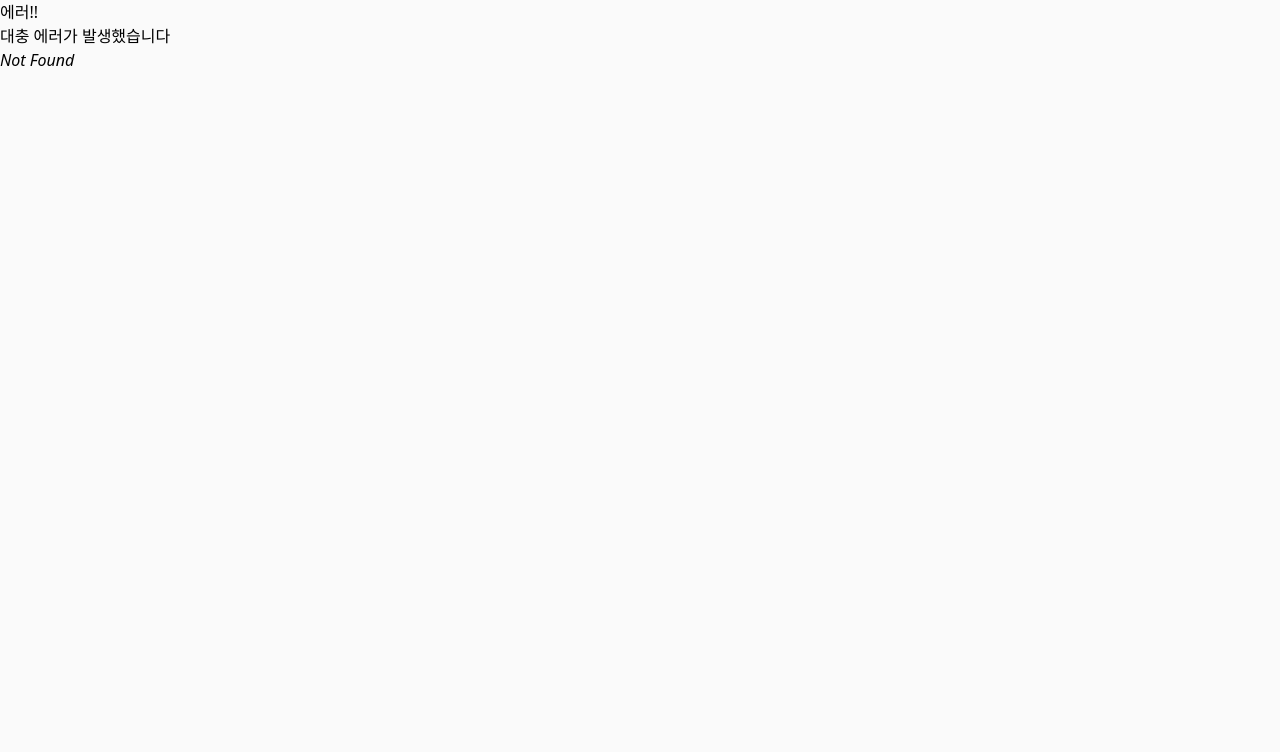
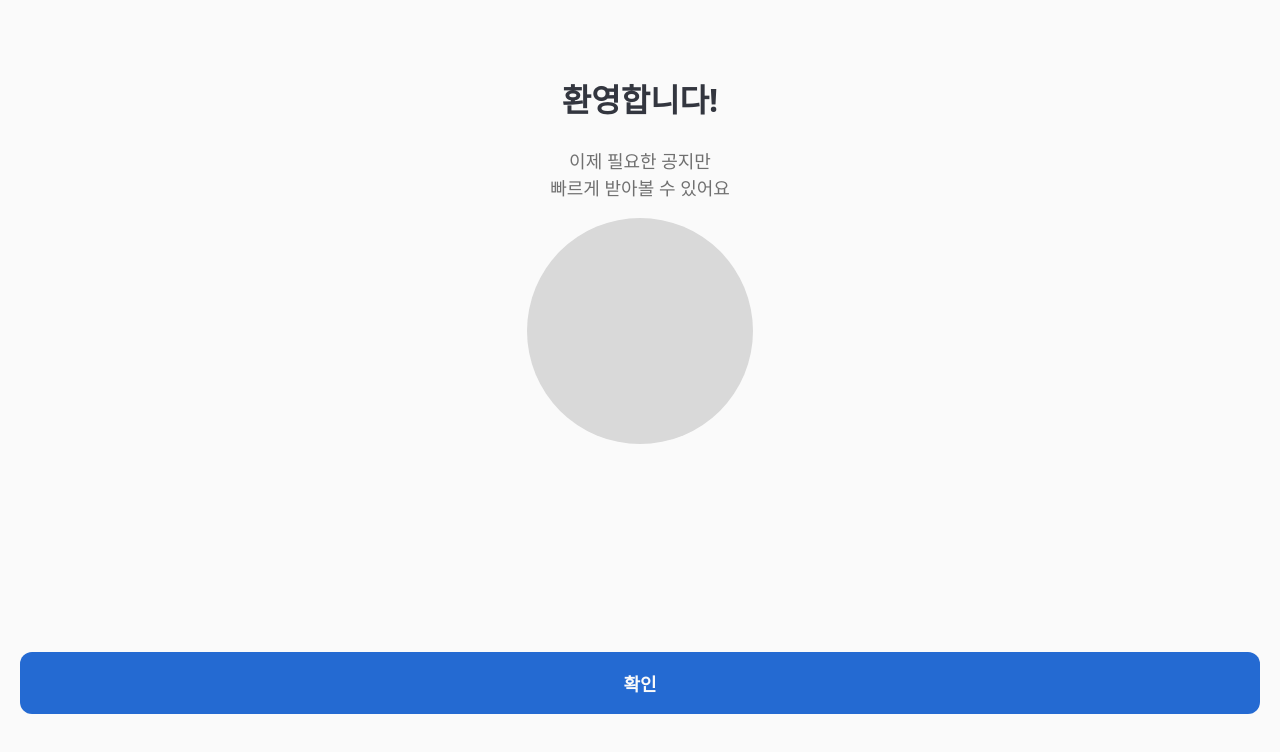
Before and after one commit to Head-4/Head-4-FE, a React (Create React App) app: page /register/complete in a window 1280 px wide. Before the commit this address had no page. Shown: the top 752 px of the page. Built offline with nearby package versions, Linux system fonts and the light colour scheme; a web font is replaced by a local one.

Commit message:
feat: completePage add, headerLayout GlobalButton modify

```diff
--- a/src/components/GlobalButton.tsx
+++ b/src/components/GlobalButton.tsx
@@ -1,17 +1,33 @@
 import React from 'react';
 import styled from "styled-components";
-import {useNavigate} from "react-router-dom";
+import {useLocation, useNavigate} from "react-router-dom";
 
 interface GlobalButtonProps {
     isActive: boolean
 }
 
 export default function GlobalButton({isActive}: GlobalButtonProps) {
+    const location = useLocation();
     const navigate = useNavigate();
 
+    const pathName = location.pathname;
+
     const clickButton = () => {
-        navigate('/register/keyword');
-    }
+        switch (pathName) {
+            case '/register/university':
+                navigate('/register/keyword');
+                break;
+            case '/register/keyword':
+                navigate('/register/complete');
+                break;
+            case '/register/complete':
+                navigate('/');
+                break;
+            default:
+                navigate('/');
+                break;
+        }
+    };
 
     return (
         <GlobalButtonWrapper
@@ -19,7 +35,11 @@ export default function GlobalButton({isActive}: GlobalButtonProps) {
             $isActive={isActive}
             disabled={!isActive}
         >
-            다음
+            {pathName === '/register/complete' ?
+                "확인"
+                :
+                "다음"
+            }
         </GlobalButtonWrapper>
     );
 }
--- a/src/layout/Header.tsx
+++ b/src/layout/Header.tsx
@@ -17,7 +17,12 @@ export default function Header({pageRoute}: HeaderProps) {
         navigate(-1);
     }
 
-    if (pageRoute === "/login") return null;
+    const noHeaderList = [
+        "/login",
+        "/register/complete",
+    ];
+
+    if (noHeaderList.includes(pageRoute)) return null;
     return (
         <HeaderWrapper>
             {pageRoute === '/' ?
--- a/src/pages/keyword/KeyWordEdit.tsx
+++ b/src/pages/keyword/KeyWordEdit.tsx
@@ -2,8 +2,8 @@ import React, {useState} from 'react';
 import styled from "styled-components";
 import GlobalButton from "../../components/GlobalButton";
 import Row from "../../styles/Common/Row";
+import KeyWord from "./components/KeyWord";
 import {ReactComponent as AddIcon} from "../../assets/KeyWord/AddIcon.svg";
-import KeyWord from "./components/KeyWord";
 
 interface keyWord {
     id: number;
--- a/src/pages/login/Login.tsx
+++ b/src/pages/login/Login.tsx
@@ -1,6 +1,6 @@
 import styled from "styled-components";
 import {ReactComponent as KakaoIcon} from "../../assets/Login/KakaoIcon.svg";
-import {ReactComponent as LoginLogo} from "../../assets/Login/LoginLogo.svg";
+import {ReactComponent as MainLogo} from "../../assets/Logo/MainLogo.svg";
 
 export default function Login() {
     const KAKAO_LOGIN_URL = `https://kauth.kakao.com/oauth/authorize?client_id=${process.env.REACT_APP_KAKAO_CLIENT_ID}&redirect_uri=${process.env.REACT_APP_KAKAO_REDIRECT_URI}&response_type=code`;
@@ -14,7 +14,7 @@ export default function Login() {
             <LoginSection>
                 <LoginH1>어쩌고 저쩌고</LoginH1>
                 <LoginH2>카카오로 바로 시작해 보세요</LoginH2>
-                <LoginLogo/>
+                <MainLogo/>
             </LoginSection>
             <LoginButton onClick={clickKakaoLogin}>
                 <KakaoIcon/>
--- a/src/pages/login/components/KakaoLoading.tsx
+++ b/src/pages/login/components/KakaoLoading.tsx
@@ -16,7 +16,7 @@ export default function KakaoLoading() {
             const {accessToken, refreshToken} = result;
 
             alert('로그인 되었습니다.');
-            navigate('/register');
+            navigate('/register/university');
         } catch (error) {
             console.log(error);
         }
--- /dev/null
+++ b/src/pages/utilPages/CompletePage.tsx
@@ -0,0 +1,35 @@
+import React from 'react';
+import styled from "styled-components";
+import GlobalButton from "../../components/GlobalButton";
+import {ReactComponent as MainLogo} from "../../assets/Logo/MainLogo.svg";
+
+export default function CompletePage() {
+    return (
+        <>
+            <CompleteSection>
+                <CompleteH1>환영합니다!</CompleteH1>
+                <CompleteH2>이제 필요한 공지만<br/>빠르게 받아볼 수 있어요</CompleteH2>
+                <MainLogo/>
+            </CompleteSection>
+            <GlobalButton isActive={true}/>
+        </>
+    );
+}
+
+const CompleteSection = styled.section`
+    text-align: center;
+`;
+
+const CompleteH1 = styled.h1`
+    font-size: 32px;
+    font-weight: 700;
+    color: ${({theme}) => theme.colors.mainFont};
+    margin-bottom: 24px;
+`;
+
+const CompleteH2 = styled.h2`
+    font-size: 18px;
+    font-weight: 500;
+    color: #707070;
+    margin-bottom: 16px;
+`;
--- a/src/router/router.js
+++ b/src/router/router.js
@@ -1,13 +1,14 @@
 import {createBrowserRouter,} from "react-router-dom";
-import {ErrorPage} from "../components/ErrorPage";
 import {lazy, Suspense} from "react";
-import {LoadingPage} from "../components/LoadingPage";
+import {ErrorPage} from "../pages/utilPages/ErrorPage";
+import {LoadingPage} from "../pages/utilPages/LoadingPage";
 
 const Layout = lazy(() => import("../layout/Layout"));
 const Login = lazy(() => import("../pages/login/Login"));
 const KakaoLoading = lazy(() => import("../pages/login/components/KakaoLoading"));
 const UniversityEdit = lazy(() => import("../pages/university/UniversityEdit"));
 const KeyWordEdit = lazy(() => import("../pages/keyword/KeyWordEdit"));
+const CompletePage = lazy(() => import("../pages/utilPages/CompletePage"));
 
 export const router = createBrowserRouter([
         {
@@ -36,6 +37,10 @@ export const router = createBrowserRouter([
                             path: "register/keyword",
                             element: <KeyWordEdit/>,
                         },
+                        {
+                            path: "register/complete",
+                            element: <CompletePage/>,
+                        },
                         // {
                         //     path: "setting",
                         //     element: <Setting/>,
```
Also changed, not shown: src/pages/login/components/Step.tsx (deleted, +0 -32 lines), src/assets/Logo/MainLogo.svg (renamed from src/assets/Login/LoginLogo.svg), src/pages/utilPages/ErrorPage.tsx (renamed from src/components/ErrorPage.tsx), src/pages/utilPages/LoadingPage.tsx (renamed from src/components/LoadingPage.tsx).
